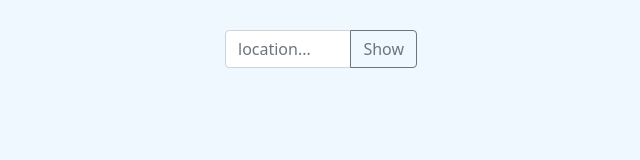
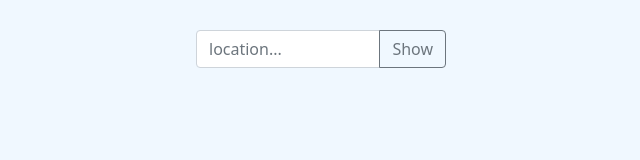
Before and after one commit to martynosa/weather-app, a plain HTML site: page index.html in a window 1280 px wide. Shown: the whole page, without its empty margins (319-959 px from the left). Drawn offline with nearby package versions, Linux system fonts and the light colour scheme.

Commit message:
Add files via upload

```diff
--- a/style.css
+++ b/style.css
@@ -1,9 +1,9 @@
 body {
-    background-color: aliceblue;
+  background-color: aliceblue;
 }
 .input-group {
   padding-top: 30px;
-  max-width: 15%;
+  width: 250px;
   margin: 0 auto;
   float: none;
   margin-bottom: 10px;
```
